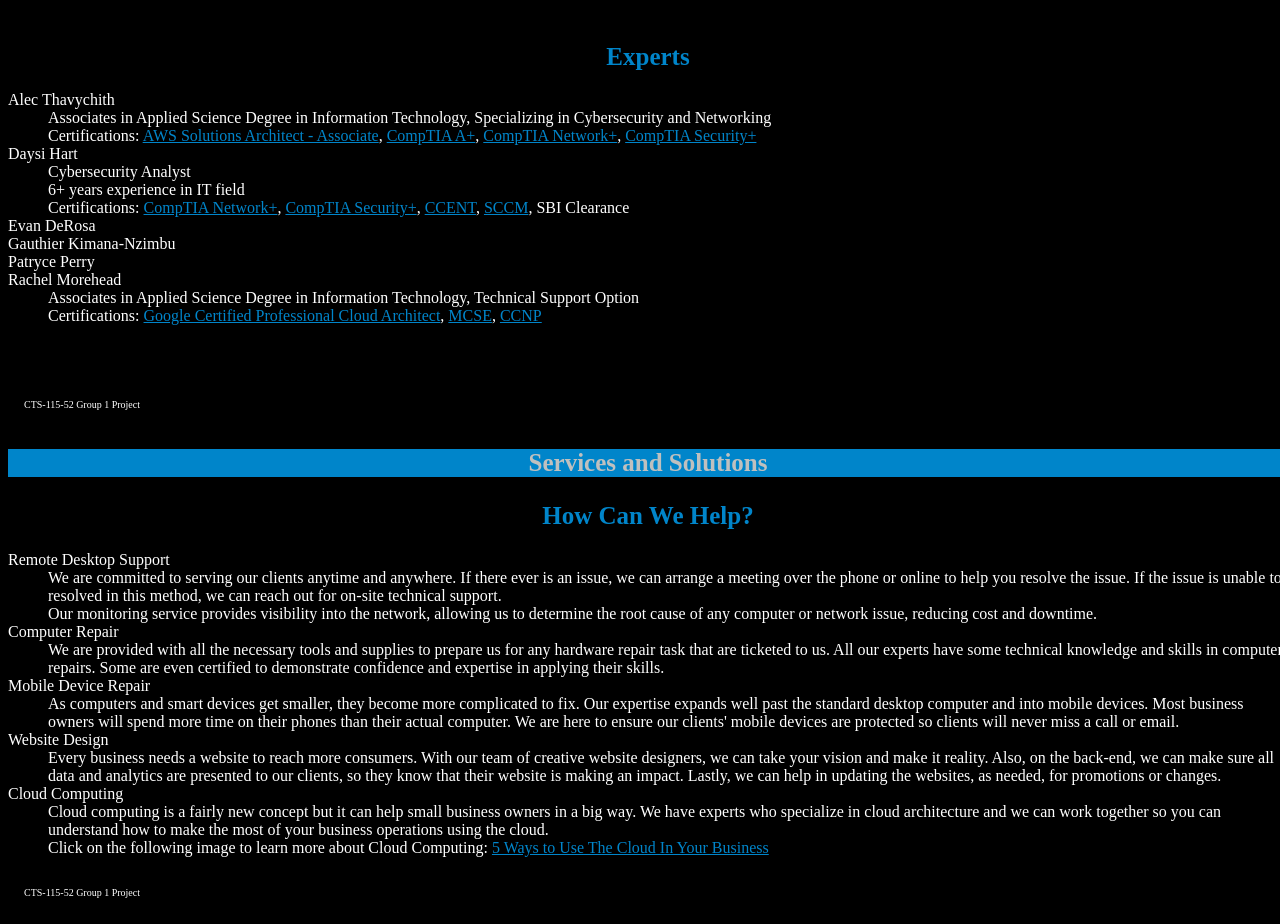
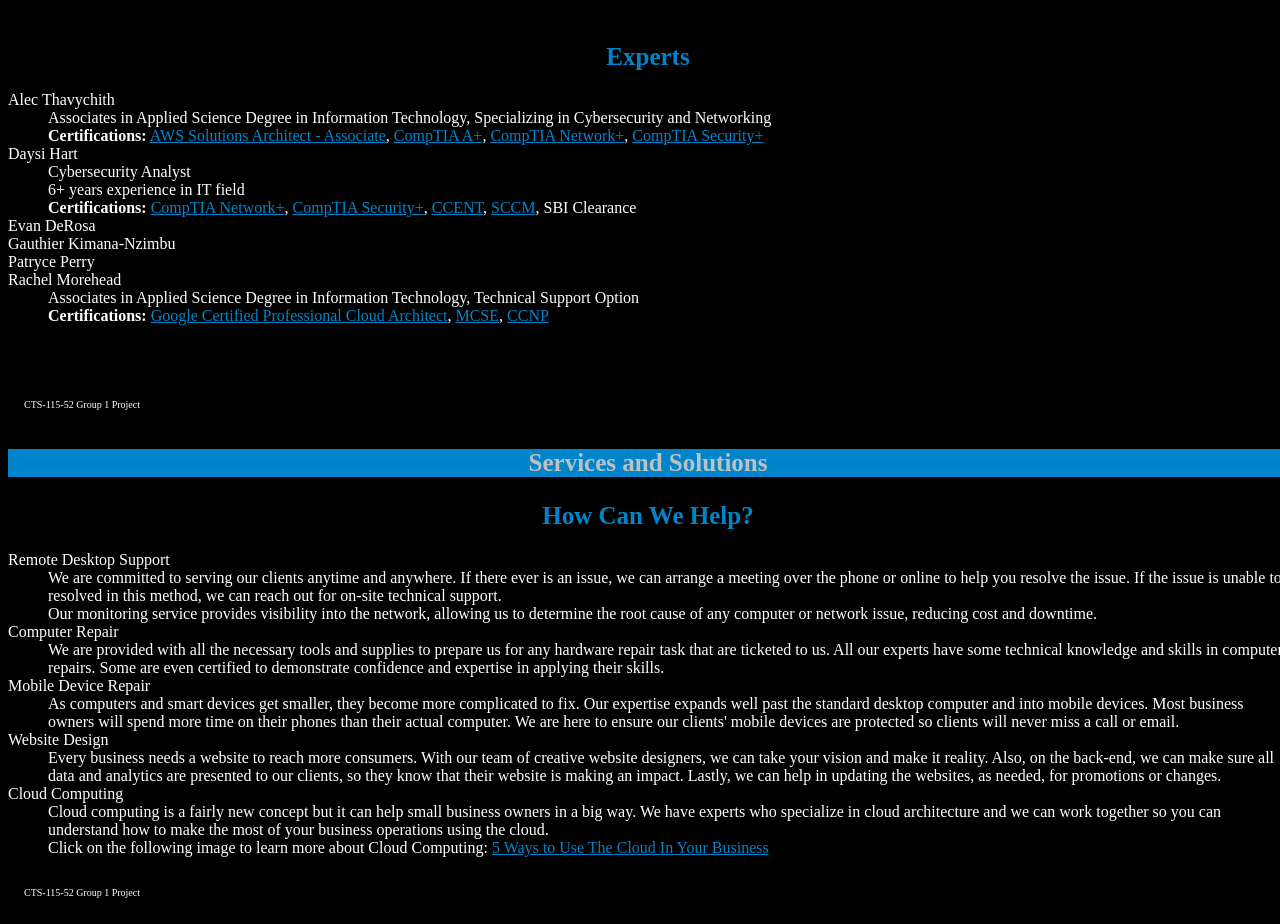
Before and after one commit to athavy92/Meck-Tech-One-Page-Website, a plain HTML site: page index.html in a window 1280 px wide. Shown: the part 1300-2224 px from the top of the page. Drawn offline with Linux system fonts and the light colour scheme.

Commit message:
certstrong

```diff
--- a/index.html
+++ b/index.html
@@ -50,7 +50,7 @@
       <dt>Alec Thavychith</dt>
       <dd>Associates in Applied Science Degree in Information Technology, Specializing in Cybersecurity and Networking</dd>
       <!--<dd>Born and raised in Charlotte, Alec has a forward thinking mindset in technology, which is what encouraged him to pursue a career in Cybersecurity. Being certified in Amazon Web Services, Alec is highly knowledgable in cloud computing and is enthusiastic in how it can shape the world in the future.</dd>-->
-      <dd>Certifications:
+      <dd><strong>Certifications:</strong>
         <a href="https://aws.amazon.com/certification/certified-solutions-architect-associate/" target="_blank" float="right">AWS Solutions Architect - Associate</a>,
         <a href="https://certification.comptia.org/certifications/a" target="_blank" float="right">CompTIA A+</a>,
         <a href="https://certification.comptia.org/certifications/network" target="_blank">CompTIA Network+</a>,
@@ -58,7 +58,7 @@
     <dt>Daysi Hart</dt>
 			<dd>Cybersecurity Analyst</dd>
 			<dd>6+ years experience in IT field</dd>
-			<dd>Certifications:
+			<dd><strong>Certifications:</strong>
 				<a href="https://certification.comptia.org/certifications/network" target="_blank">CompTIA Network+</a>,
         <a href="https://certification.comptia.org/certifications/security" target="_blank" float="right">CompTIA Security+</a>,
 				<a href="https://www.cisco.com/c/en/us/training-events/training-certifications/certifications/entry/ccent.html">CCENT</a>,
@@ -71,7 +71,7 @@
     <dt>Rachel Morehead</dt>
       <dd>Associates in Applied Science Degree in Information Technology, Technical Support Option</dd>
       <!--<dd>Like our clients, Rachel is an entrepreneur. Rachel has 7 years experience as a network and computer technician.</dd>-->
-      <dd>Certifications:
+      <dd><strong>Certifications:</strong>
         <a href="https://cloud.google.com/certification/cloud-architect" target="_blank">Google Certified Professional Cloud Architect</a>,
           <a href="https://www.microsoft.com/en-us/learning/mcse-certification.aspx" target="_blank">MCSE</a>,
             <a href="https://www.cisco.com/c/en/us/training-events/training-certifications/certifications/professional.html" target="_blank">CCNP</a></dd>
```
